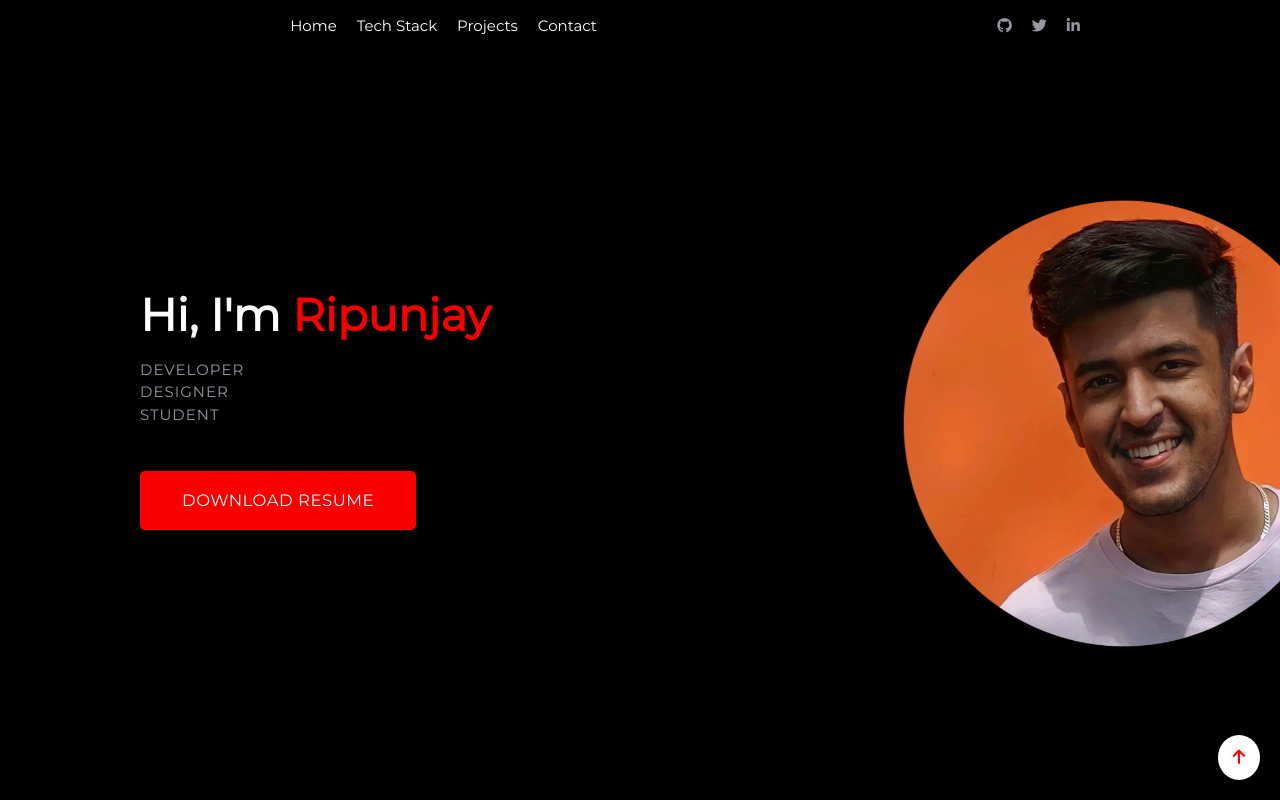
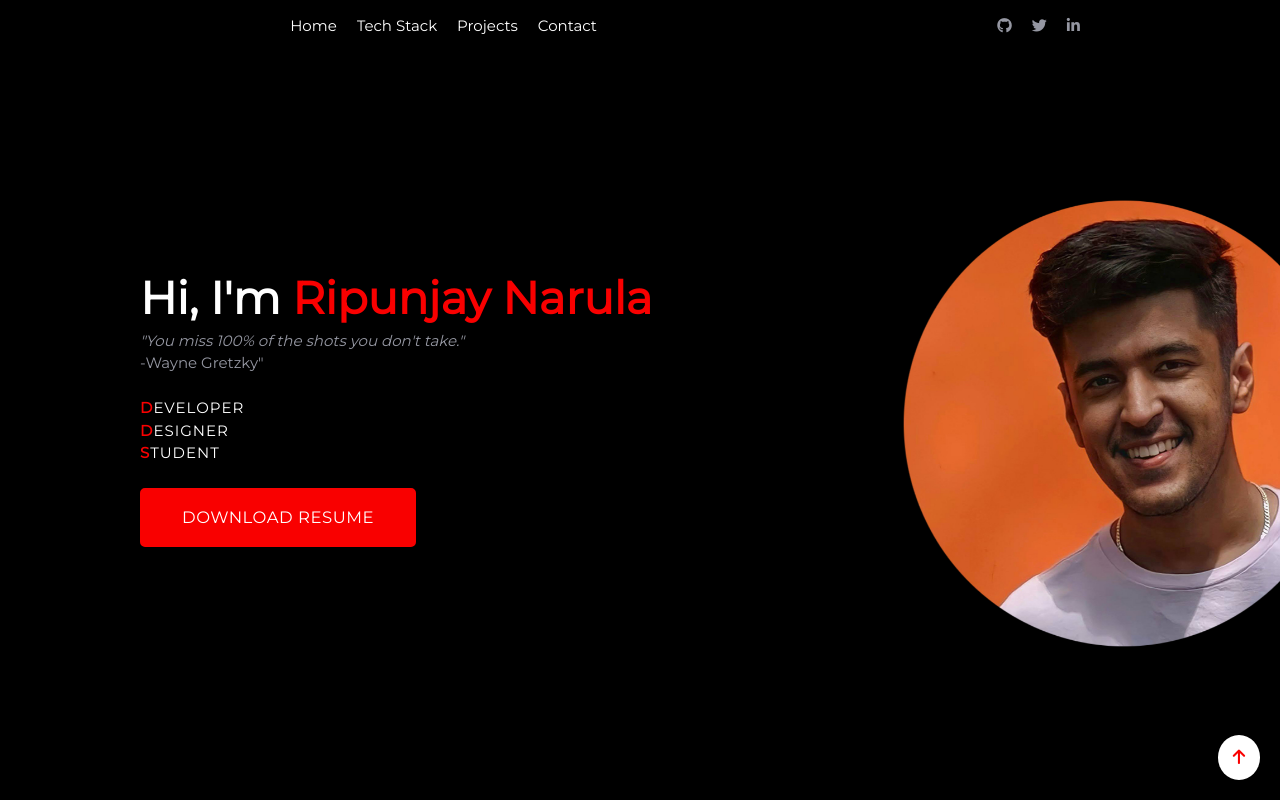
Before and after one commit to ripunjaynarula/portfolio, a React (Create React App) app: page / in a window 1280 px wide. Shown: the top 800 px of the page. Built offline with nearby package versions, Linux system fonts and the light colour scheme.

Commit message:
header edit

```diff
--- a/src/components/Header.js
+++ b/src/components/Header.js
@@ -5,16 +5,18 @@ const Header = () => {
     <header>
       <div className="container " id="header">
         <div className="header_desc ">
-          <h1 className="hi_name"><b>Hi, I'm <span>Ripunjay</span></b></h1>
-          <div className="titles">
-          <p className="title1">Developer</p>
-          <p className="title2">Designer</p>
-          <p className="title3">Student</p>
+          <h1 className="hi_name"><b>Hi, I'm <span>Ripunjay Narula</span></b></h1>
+          <p className="quote" style={{marginTop:"-12px"}}><i>"You miss 100% of the shots you don't take."</i> <br/><span className="byline">-Wayne Gretzky</span>"</p>
+         <br/>
+          <div className="titles" >
+          <p className="title1" ><span className="firstletter">D</span>eveloper</p>
+          <p className="title2"><span className="firstletter">D</span>esigner</p>
+          <p className="title3"><span className="firstletter">S</span>tudent</p>
           </div>
           {/* <h2>Software Developer</h2> */}
         </div>
         <br/><br/>
-        <div className="resume_button title4">
+        <div className="resume_button title4" style={{marginTop:"-22px"}}>
               <a target="_blank" download="Resume.pdf" rel="noopener noreferrer" href={Resume}>Download Resume</a>
             </div>
       </div>
--- a/src/styles/style.css
+++ b/src/styles/style.css
@@ -211,7 +211,7 @@ nav .nav_content_container .nav_text_links li::before {
   position: absolute;
   bottom: 0;
   left: 0;
-  width: 100%;
+  width: 200%;
   height: 3px;
   background: #f90000;
   border-radius: 1px;
@@ -278,17 +278,22 @@ header {
 }
 
 header .header_desc {
-  width: 500px;
+  width: 700px;
 }
 
-header .header_desc p {
-  color: #9597a2;
+header .header_desc .titles {
+  color: white;
   text-transform: uppercase;
   letter-spacing: 1px;
 }
 
 header .header_desc h1 {
   font-size: 3rem;
+}
+
+header .header_desc .firstletter {
+  color: #f90000;
+  font-weight: 900 !important;
 }
 
 header .header_desc h1 span {
@@ -772,6 +777,21 @@ header .header_desc h1 span {
     margin-bottom: 20px;
   }
 }
+.quote {
+  animation: fadeInAnimation ease 1s;
+  animation-iteration-count: 1;
+  animation-fill-mode: forwards;
+  color: #9597a2;
+
+}
+.byline {
+  animation: fadeInAnimation ease 1s;
+  animation-iteration-count: 1;
+  animation-fill-mode: forwards;
+  color: #9597a2;
+
+
+}
 .hi_name {
   animation: fadeInAnimation ease 1s;
   animation-iteration-count: 1;
```
